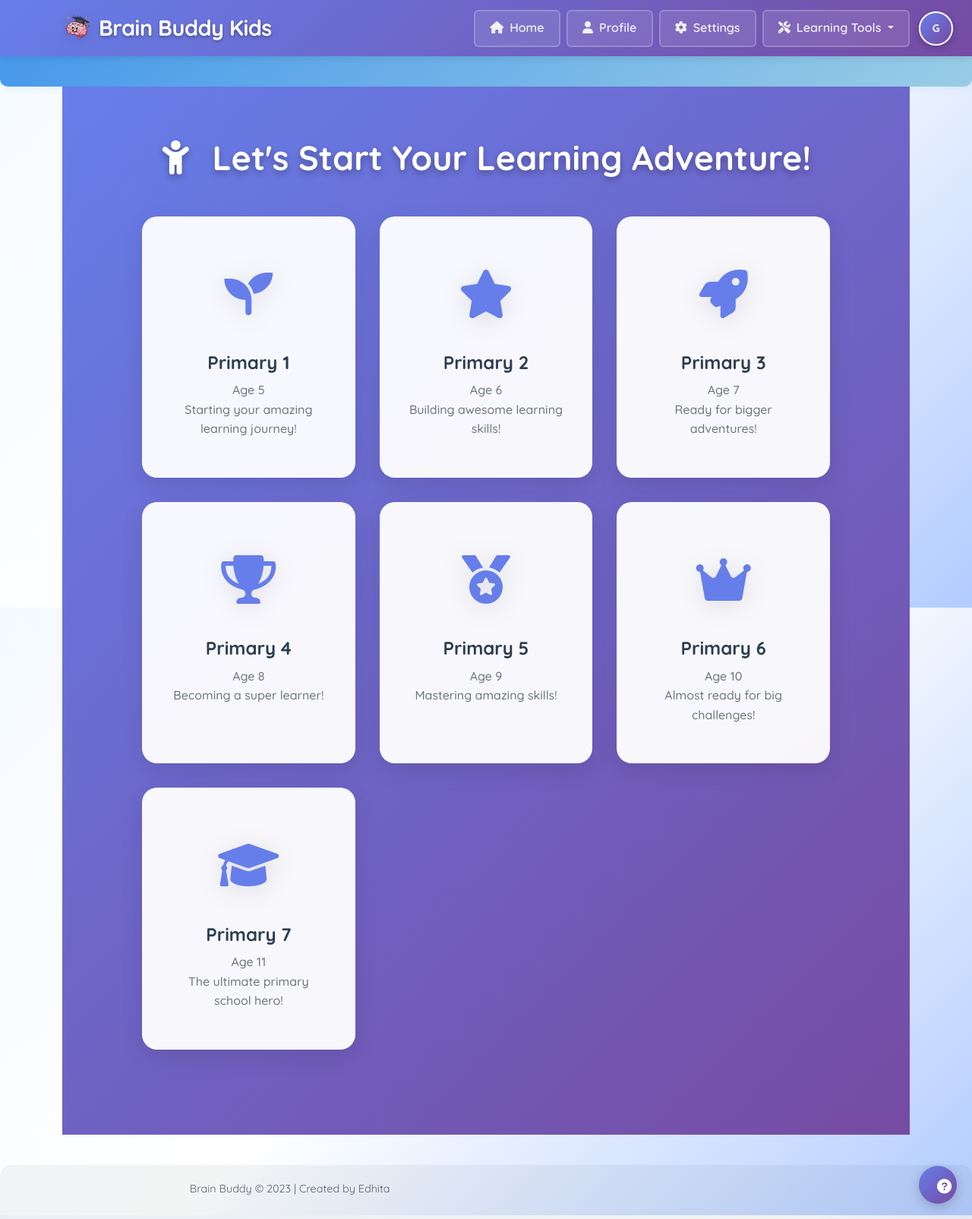
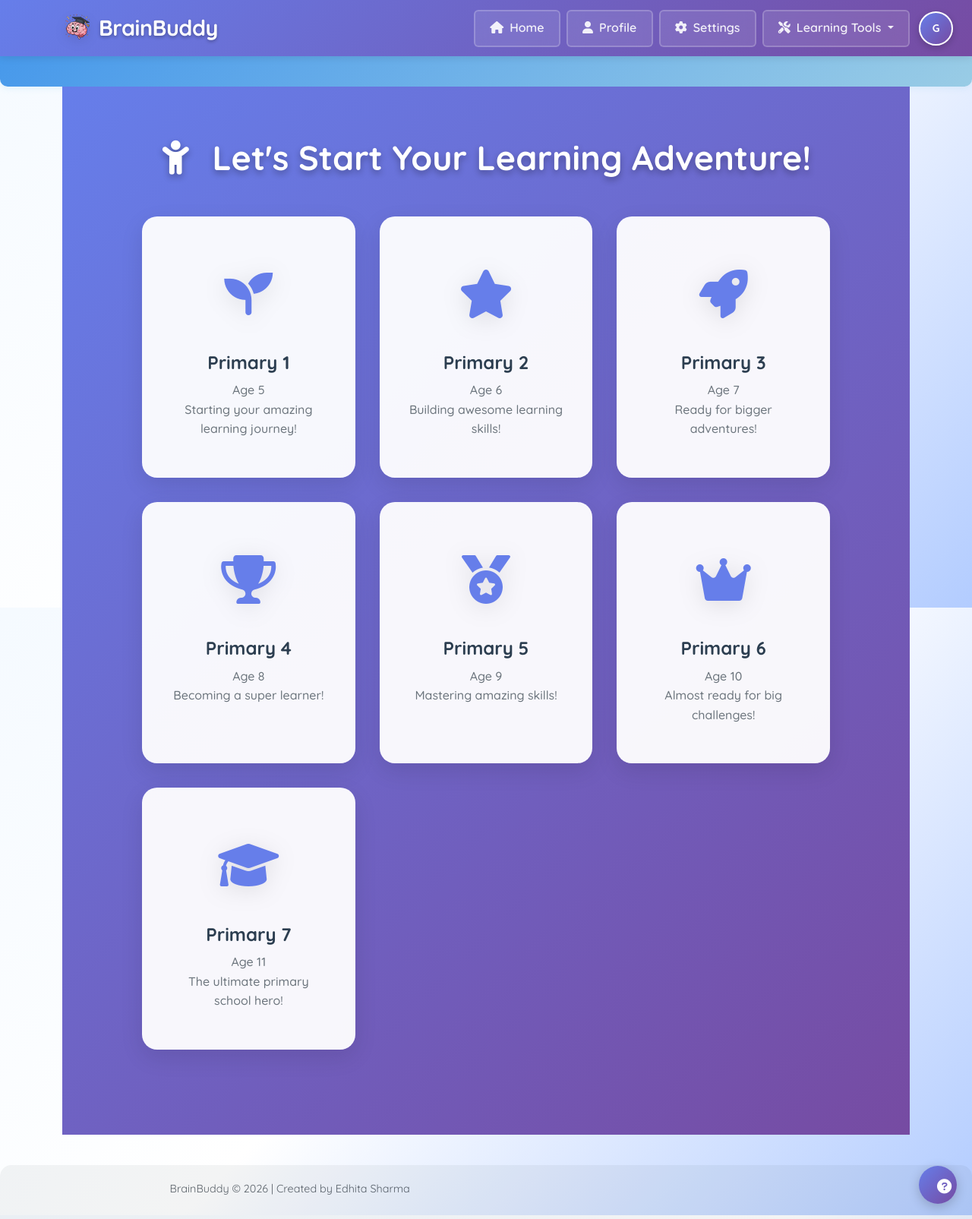
Before and after one commit to CottonCandy2010/brainbuddy, a Flask app: page /age-setup in a window 1280 px wide. Shown: the whole page at 76% size. Run offline with Flask 3, Linux system fonts and the light colour scheme.

Commit message:
Update layout.html

```diff
--- a/templates/layout.html
+++ b/templates/layout.html
@@ -3,8 +3,8 @@
 <head>
     <meta charset="UTF-8">
     <meta name="viewport" content="width=device-width, initial-scale=1.0">
-    <meta name="description" content="Brain Buddy - AI-powered adaptive learning platform for personalized education">
-    <title>{% block title %}Brain Buddy{% endblock %} | Learning for You</title>
+    <meta name="description" content="BrainBuddy - AI-powered adaptive learning platform for personalised education">
+    <title>{% block title %}BrainBuddy{% endblock %} | Learning for You</title>
 
     <!-- Bootstrap CSS -->
     <link href="https://cdn.jsdelivr.net/npm/bootstrap@5.3.0-alpha1/dist/css/bootstrap.min.css" rel="stylesheet">
@@ -18,12 +18,12 @@
     <!-- Custom CSS -->
     <link rel="stylesheet" href="{{ url_for('static', filename='css/styles.css') }}">
 
-    <!-- Profile Corner Display - New System -->
+    <!-- Profile Corner Display -->
     <script src="{{ url_for('static', filename='js/profile-corner-new.js') }}"></script>
 
     {% block extra_head %}{% endblock %}
 
-    <!-- Page Transition Preload Script -->
+    <!-- Page Transition -->
     <script>
         document.addEventListener('DOMContentLoaded', function() {
             document.body.classList.add('page-transition', 'loaded');
@@ -32,13 +32,10 @@
 
     <!-- Accessibility Settings -->
     <script>
-        // High contrast mode toggle
         function toggleHighContrast() {
             document.body.classList.toggle('high-contrast');
             localStorage.setItem('highContrast', document.body.classList.contains('high-contrast'));
         }
-
-        // Font size adjustment
         function adjustFontSize(direction) {
             const currentSize = parseFloat(getComputedStyle(document.documentElement).fontSize);
             const newSize = direction === 'increase' ? currentSize + 2 : currentSize - 2;
@@ -47,8 +44,6 @@
                 localStorage.setItem('fontSize', newSize);
             }
         }
-
-        // Load saved accessibility preferences
         document.addEventListener('DOMContentLoaded', function() {
             if (localStorage.getItem('highContrast') === 'true') {
                 document.body.classList.add('high-contrast');
@@ -61,7 +56,7 @@
     </script>
 </head>
 <body>
-    <!-- Skip to main content link for screen readers -->
+    <!-- Skip to main content for screen readers -->
     <a href="#main-content" class="skip-link sr-only sr-only-focusable">Skip to main content</a>
 
     <!-- Top Navigation Bar -->
@@ -69,16 +64,15 @@
         <div class="container">
             <div class="row align-items-center">
                 <div class="col-md-4">
-                    <a href="/" class="text-decoration-none d-flex align-items-center" aria-label="Brain Buddy Kids home">
+                    <a href="/" class="text-decoration-none d-flex align-items-center" aria-label="BrainBuddy home">
                         <img src="{{ url_for('static', filename='images/brain-buddy-logo.png') }}"
-                             alt="Brain Buddy Kids logo" class="nav-logo me-2">
+                             alt="BrainBuddy logo" class="nav-logo me-2">
                         <div class="brand-container">
-                            <h1 class="app-name m-0">Brain Buddy Kids</h1>
+                            <h1 class="app-name m-0">BrainBuddy</h1>
                         </div>
                     </a>
                 </div>
                 <div class="col-md-8">
-                    <!-- Navigation Items -->
                     <div class="nav-tabs-container d-flex justify-content-end">
                         <ul class="nav nav-pills top-nav-pills">
                             <li class="nav-item">
@@ -111,7 +105,6 @@
                                     <li><a class="dropdown-item" href="/auditory-numbers"><i class="fas fa-volume-up me-2"></i>Audio Learning</a></li>
                                 </ul>
                             </li>
-
                         </ul>
                     </div>
                 </div>
@@ -124,9 +117,8 @@
         <div class="container">
             <div class="row align-items-center">
                 <div class="col">
-                    <div class="welcome-section text-center">
+                    <div class="welcome-section text-center"></div>
                 </div>
-
             </div>
         </div>
     </header>
@@ -135,23 +127,22 @@
     <main class="main-container">
         <div class="container">
             <main id="main-content" role="main" tabindex="-1">
-        {% block content %}{% endblock %}
-    </main>
+                {% block content %}{% endblock %}
+            </main>
         </div>
     </main>
 
-    <!-- Login/Sign Up Modal -->
+    <!-- Login / Sign Up Modal -->
     <div class="modal fade" id="loginModal" tabindex="-1" aria-labelledby="loginModalLabel" aria-hidden="true">
         <div class="modal-dialog modal-dialog-centered">
             <div class="modal-content login-modal">
                 <div class="modal-header border-0">
                     <h5 class="modal-title" id="loginModalLabel">
-                        <i class="fas fa-brain me-2 text-primary"></i>Join Brain Buddy
+                        <i class="fas fa-brain me-2 text-primary"></i>Join BrainBuddy
                     </h5>
                     <button type="button" class="btn-close" data-bs-dismiss="modal" aria-label="Close"></button>
                 </div>
                 <div class="modal-body p-4">
-                    <!-- Tab Navigation -->
                     <ul class="nav nav-pills nav-justified mb-4" id="loginTabs" role="tablist">
                         <li class="nav-item" role="presentation">
                             <button class="nav-link active login-tab-btn" id="login-tab" data-bs-toggle="pill" data-bs-target="#login-pane" type="button" role="tab">
@@ -165,21 +156,16 @@
                         </li>
                     </ul>
 
-                    <!-- Tab Content -->
                     <div class="tab-content" id="loginTabContent">
                         <!-- Login Form -->
                         <div class="tab-pane fade show active" id="login-pane" role="tabpanel">
                             <form id="loginForm">
                                 <div class="mb-3">
-                                    <label for="loginEmail" class="form-label">
-                                        <i class="fas fa-envelope me-2"></i>Email
-                                    </label>
+                                    <label for="loginEmail" class="form-label"><i class="fas fa-envelope me-2"></i>Email</label>
                                     <input type="email" class="form-control login-input" id="loginEmail" required>
                                 </div>
                                 <div class="mb-3">
-                                    <label for="loginPassword" class="form-label">
-                                        <i class="fas fa-lock me-2"></i>Password
-                                    </label>
+                                    <label for="loginPassword" class="form-label"><i class="fas fa-lock me-2"></i>Password</label>
                                     <input type="password" class="form-control login-input" id="loginPassword" required>
                                 </div>
                                 <div class="mb-3 form-check">
@@ -187,7 +173,7 @@
                                     <label class="form-check-label" for="rememberMe">Remember me</label>
                                 </div>
                                 <button type="submit" class="btn btn-primary w-100 login-btn">
-                                    <i class="fas fa-sign-in-alt me-2"></i>Login to Brain Buddy
+                                    <i class="fas fa-sign-in-alt me-2"></i>Login to BrainBuddy
                                 </button>
                             </form>
                         </div>
@@ -197,9 +183,7 @@
                             <form id="signupForm">
                                 <div class="row">
                                     <div class="col-md-6 mb-3">
-                                        <label for="signupFirstName" class="form-label">
-                                            <i class="fas fa-user me-2"></i>First Name
-                                        </label>
+                                        <label for="signupFirstName" class="form-label"><i class="fas fa-user me-2"></i>First Name</label>
                                         <input type="text" class="form-control login-input" id="signupFirstName" required>
                                     </div>
                                     <div class="col-md-6 mb-3">
@@ -208,15 +192,11 @@
                                     </div>
                                 </div>
                                 <div class="mb-3">
-                                    <label for="signupEmail" class="form-label">
-                                        <i class="fas fa-envelope me-2"></i>Email
-                                    </label>
+                                    <label for="signupEmail" class="form-label"><i class="fas fa-envelope me-2"></i>Email</label>
                                     <input type="email" class="form-control login-input" id="signupEmail" required>
                                 </div>
                                 <div class="mb-3">
-                                    <label for="signupPassword" class="form-label">
-                                        <i class="fas fa-lock me-2"></i>Password
-                                    </label>
+                                    <label for="signupPassword" class="form-label"><i class="fas fa-lock me-2"></i>Password</label>
                                     <input type="password" class="form-control login-input" id="signupPassword" required>
                                 </div>
                                 <div class="mb-3">
@@ -226,17 +206,17 @@
                                 <div class="mb-3 form-check">
                                     <input type="checkbox" class="form-check-input" id="agreeTerms" required>
                                     <label class="form-check-label" for="agreeTerms">
-                                        I agree to the <a href="#" class="text-decoration-none">Terms & Conditions</a>
+                                        I agree to the <a href="#" class="text-decoration-none">Terms &amp; Conditions</a>
                                     </label>
                                 </div>
                                 <button type="submit" class="btn btn-success w-100 login-btn">
-                                    <i class="fas fa-user-plus me-2"></i>Create Brain Buddy Account
+                                    <i class="fas fa-user-plus me-2"></i>Create BrainBuddy Account
                                 </button>
                             </form>
                         </div>
                     </div>
 
-                    <!-- Social Login Options -->
+                    <!-- Social Login -->
                     <div class="social-login mt-4">
                         <div class="text-center mb-3">
                             <small class="text-muted">Or continue with</small>
@@ -265,10 +245,8 @@
             <div class="row">
                 <div class="col-12 text-center">
                     <p class="footer-text mb-2">
-                        Brain Buddy &copy; 2023 | Created by Edhita
+                        BrainBuddy &copy; 2026 | Created by Edhita Sharma
                     </p>
-
-
                 </div>
             </div>
         </div>
@@ -280,13 +258,11 @@
     <!-- Tutorial System -->
     <script src="{{ url_for('static', filename='js/tutorial.js') }}"></script>
 
-    <!-- Error Reporting System -->
+    <!-- Error Reporting -->
     <script src="{{ url_for('static', filename='js/error_reporting.js') }}"></script>
 
-    <!-- Custom JavaScript -->
+    <!-- Custom JS -->
     <script src="{{ url_for('static', filename='js/main.js') }}"></script>
-
-
 
     {% block scripts %}{% endblock %}
 </body>
```
